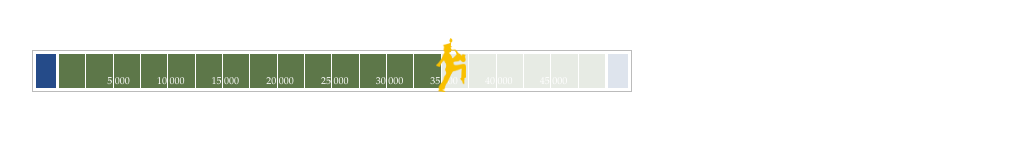
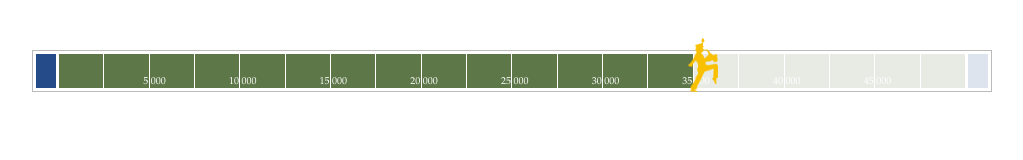
Before and after one commit to calband/highstepper-progress-bar, a website: page index.html in a window 1280 px wide. Shown: the whole page, without its empty margins (128-1151 px from the left). Drawn offline with Linux system fonts and the light colour scheme.

Commit message:
remove extra files

```diff
--- a/index.html
+++ b/index.html
@@ -29,7 +29,7 @@
 				],
 				markerEvery: 2,
 				percentCompleted: 70,
-				width: 600
+				width: 960
 			});
 		});
 	</script>
--- a/style.less
+++ /dev/null
@@ -1,88 +0,0 @@
-@main-width: 960px;
-.container {
-	dislay: block;
-	width: @main-width;
-	margin: 0 auto;
-	margin-top: 50px;
-}
-
-@field-height: 40px;
-@field-border-width: 1px;
-@field-width: @main-width - @field-border-width;
-.bar {
-	display: block;
-	height: @field-height;
-	border: 1px solid #bbb;
-	position: relative;
-
-	.shade {
-		display: block;
-		position: absolute;
-		height: 100%;
-		top: 0;
-		right: 0;
-		background-color: rgba(255, 255, 255, .85);
-		z-index: 9999;
-	}
-
-	@percent-finished: 0.74;
-	@highstepper-offset: 7px;
-	.highstepper {
-		display: block;
-		position: absolute;
-		height: 100%;
-		width: auto;
-		bottom: 13;
-		left: @percent-finished * @main-width - @highstepper-offset;
-		z-index: 9999;
-
-		img {
-			display: block;
-			width: 30px;
-		}
-	}
-
-	@endzone-color: #254B89;
-	@endzone-border-width: 3px;
-	@endzone-width: 20px;
-	.endzone {
-		display: inline-block;
-		height: @field-height - 2 * @endzone-border-width;
-		width: @endzone-width;
-		border: @endzone-border-width solid white;
-		background-color: @endzone-color;
-	}
-
-	@field-color: #5D7749;
-	@field-border-width: @endzone-border-width;
-	@num-yardline-spaces: 20;
-	@yardline-width: 1px;
-	.yardline-space {
-		display: inline-block;
-		height: @field-height - 2 * @field-border-width;
-		width: (@field-width - 2 * (@endzone-width + 2 * @endzone-border-width) - @num-yardline-spaces * @yardline-width) / @num-yardline-spaces;
-		background-color: @field-color;
-		border-right: @yardline-width solid white;
-		border-top: @field-border-width solid white;
-		border-bottom: @field-border-width solid white;
-
-		position: relative;
-		overflow: visible;
-
-		&.last {
-			border-rght: none;
-		}
-
-		.marker {
-			display: block;
-			position: absolute;
-			bottom: 0;
-			right: -17;
-			font-family: "Garamond", times;
-			font-size: 10px;
-			color: white;
-			overflow: visible;
-			z-index: 999;
-		}
-	}
-}
```
Also changed, not shown: style.css (deleted, +0 -66 lines), highstepper-progress-bar.css (deleted).
